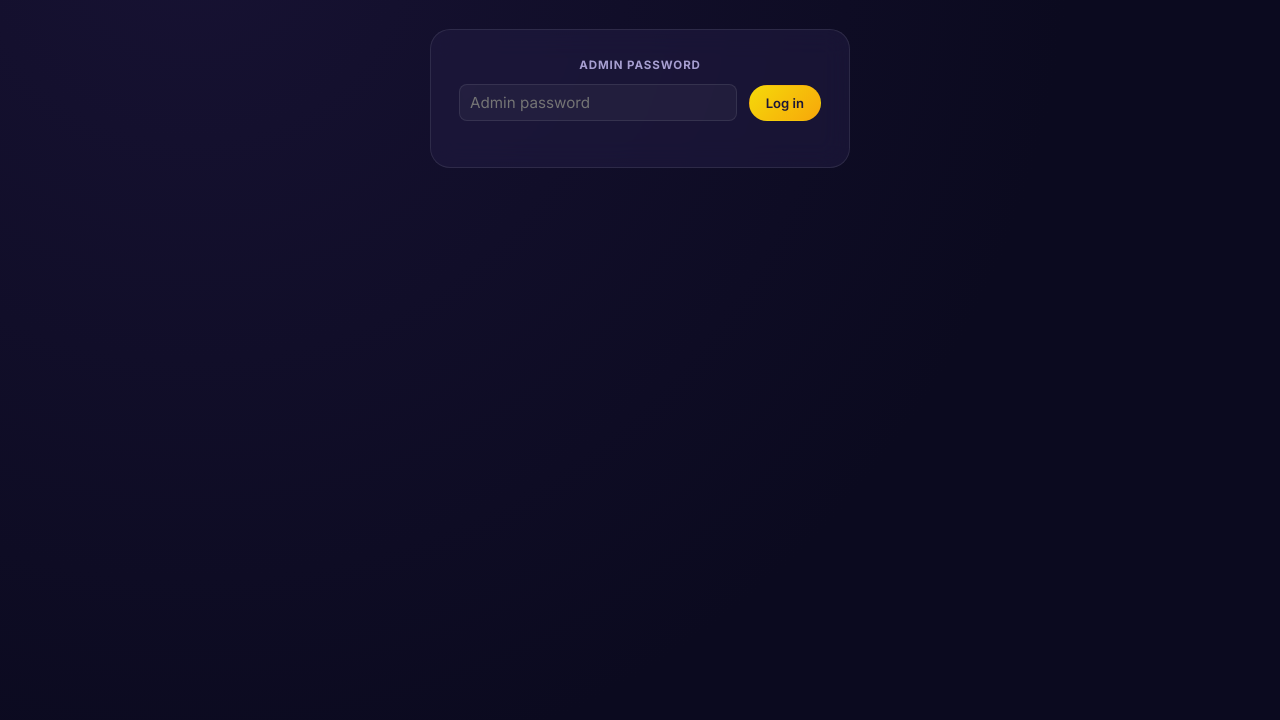
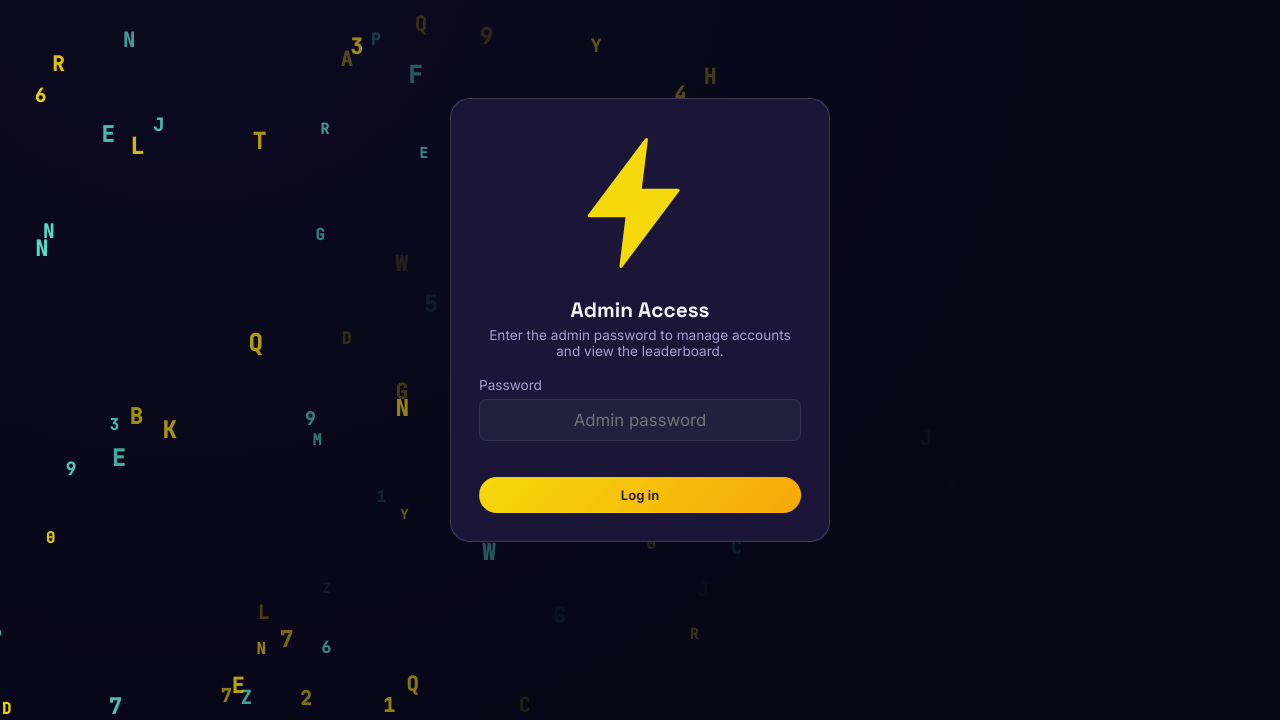
Before and after one commit to ShagiAli/Thunder-Type, a plain HTML site: page static/admin.html in a window 1280 px wide. Shown: the part 80-800 px from the top of the page. Drawn offline with Linux system fonts and the light colour scheme.

Commit message:
Match admin login design to main sign-in screen

```diff
--- a/static/admin.html
+++ b/static/admin.html
@@ -14,7 +14,9 @@
 <link rel="stylesheet" href="css/admin.css" />
 </head>
 <body>
-<div class="app admin-app">
+<canvas id="adminAmbientCanvas" class="ambient-canvas" aria-hidden="true"></canvas>
+
+<div class="app admin-app" id="adminAppRoot" hidden>
 
   <header class="nav">
     <div class="wordmark">
@@ -28,25 +30,12 @@
     </div>
     <div class="nav-actions">
       <a href="index.html" class="btn-ghost" id="btnBackToSignin">← Back to Sign-in</a>
-      <button id="btnRefresh" class="btn-ghost" type="button" hidden>Refresh</button>
-      <button id="btnLogout" class="btn-ghost" type="button" hidden>Log out</button>
+      <button id="btnRefresh" class="btn-ghost" type="button">Refresh</button>
+      <button id="btnLogout" class="btn-ghost" type="button">Log out</button>
     </div>
   </header>
 
-  <!-- Login gate -->
-  <section class="card admin-login-card" id="adminLoginCard">
-    <p class="card-label">Admin password</p>
-    <form id="adminLoginForm">
-      <div class="field">
-        <input type="password" id="adminPasswordInput" placeholder="Admin password" autocomplete="off" />
-        <button class="btn-primary" type="submit">Log in</button>
-      </div>
-    </form>
-    <p class="admin-error" id="adminError" hidden></p>
-  </section>
-
-  <!-- Leaderboard, shown after login -->
-  <section class="card admin-table-card" id="adminTableCard" hidden>
+  <section class="card admin-table-card" id="adminTableCard">
     <div class="admin-table-header">
       <p class="card-label">Leaderboard (by best WPM)</p>
       <input type="text" id="adminSearch" class="admin-search" placeholder="Filter by name..." />
@@ -74,6 +63,27 @@
   <p class="status-line" id="adminStatus"></p>
 </div>
 
+<div class="modal-overlay open" id="adminLoginOverlay">
+  <canvas id="adminSigninCanvas" class="signin-canvas" aria-hidden="true"></canvas>
+  <a href="index.html" class="admin-corner-link">← Back to Sign-in</a>
+  <div class="modal signin-card">
+    <svg class="signin-bolt" viewBox="0 0 24 24" fill="none" xmlns="http://www.w3.org/2000/svg">
+      <path d="M13 2L4 14h6l-1 8 9-12h-6l1-8z" fill="var(--volt)" stroke="var(--volt)" stroke-width="0.5" stroke-linejoin="round"/>
+    </svg>
+    <h2>Admin Access</h2>
+    <p class="sub">Enter the admin password to manage accounts and view the leaderboard.</p>
+
+    <form id="adminLoginForm" novalidate>
+      <div class="field">
+        <label for="adminPasswordInput">Password</label>
+        <input type="password" id="adminPasswordInput" placeholder="Admin password" autocomplete="off" />
+      </div>
+      <p class="admin-error" id="adminError" hidden></p>
+      <button class="btn-primary modal-close" type="submit">Log in</button>
+    </form>
+  </div>
+</div>
+
 <script type="module" src="js/admin.js"></script>
 </body>
 </html>
--- a/static/css/admin.css
+++ b/static/css/admin.css
@@ -25,30 +25,6 @@
 #btnBackToSignin:hover {
   transform: translateY(-1px);
   border-color: var(--border-strong);
-}
-
-.admin-login-card {
-  max-width: 420px;
-  margin: var(--space-xl) auto 0;
-  padding: var(--space-lg);
-  text-align: center;
-}
-
-.admin-login-card .field {
-  display: flex;
-  gap: var(--space-sm);
-  margin-top: var(--space-sm);
-}
-
-.admin-login-card input {
-  flex: 1;
-  font-family: var(--font-body);
-  font-size: 0.95rem;
-  color: var(--text);
-  background: var(--surface-alt);
-  border: 1px solid var(--border);
-  border-radius: var(--radius-sm);
-  padding: 10px 12px;
 }
 
 .admin-error {
--- a/static/css/style.css
+++ b/static/css/style.css
@@ -663,17 +663,20 @@ button:disabled {
   margin-bottom: var(--space-md);
 }
 
-#signinForm .field {
+#signinForm .field,
+#adminLoginForm .field {
   flex-direction: column;
   align-items: stretch;
   gap: 6px;
 }
 
-#signinForm label {
+#signinForm label,
+#adminLoginForm label {
   text-align: left;
 }
 
-#signinForm input {
+#signinForm input,
+#adminLoginForm input {
   text-align: center;
   font-size: 1.05rem;
   padding: 10px 12px;
--- a/static/js/admin.js
+++ b/static/js/admin.js
@@ -1,7 +1,12 @@
 import { adminDeleteUser, adminListUsers, adminResetPassword } from "./api.js";
+import { createSigninBackground } from "./signinBackground.js";
+import { createAmbientBackground } from "./ambientBackground.js";
 
 const els = {
-  loginCard: document.getElementById("adminLoginCard"),
+  appRoot: document.getElementById("adminAppRoot"),
+  ambientCanvas: document.getElementById("adminAmbientCanvas"),
+  loginOverlay: document.getElementById("adminLoginOverlay"),
+  signinCanvas: document.getElementById("adminSigninCanvas"),
   loginForm: document.getElementById("adminLoginForm"),
   passwordInput: document.getElementById("adminPasswordInput"),
   adminError: document.getElementById("adminError"),
@@ -13,6 +18,9 @@ const els = {
   btnRefresh: document.getElementById("btnRefresh"),
   btnLogout: document.getElementById("btnLogout"),
 };
+
+const signinBg = createSigninBackground(els.signinCanvas, els.passwordInput);
+const ambientBg = createAmbientBackground(els.ambientCanvas);
 
 let adminPassword = ""; // kept in memory only — re-login required on refresh, intentionally stricter than the game's sign-in
 let allUsers = [];
@@ -48,10 +56,10 @@ async function enterAdmin(password) {
     // /api/admin/users call IS the auth check.
     allUsers = await adminListUsers(password);
     adminPassword = password;
-    els.loginCard.hidden = true;
-    els.tableCard.hidden = false;
-    els.btnRefresh.hidden = false;
-    els.btnLogout.hidden = false;
+    els.loginOverlay.classList.remove("open");
+    signinBg.stop();
+    els.appRoot.hidden = false;
+    ambientBg.start();
     renderTable();
     return true;
   } catch (err) {
@@ -70,10 +78,11 @@ async function enterAdmin(password) {
 function logout() {
   adminPassword = "";
   allUsers = [];
-  els.loginCard.hidden = false;
-  els.tableCard.hidden = true;
-  els.btnRefresh.hidden = true;
-  els.btnLogout.hidden = true;
+  els.passwordInput.value = "";
+  els.appRoot.hidden = true;
+  ambientBg.stop();
+  els.loginOverlay.classList.add("open");
+  signinBg.start();
   els.status.textContent = "";
 }
 
@@ -177,3 +186,4 @@ async function onResetPassword(name) {
 }
 
 bindEvents();
+signinBg.start();
```
